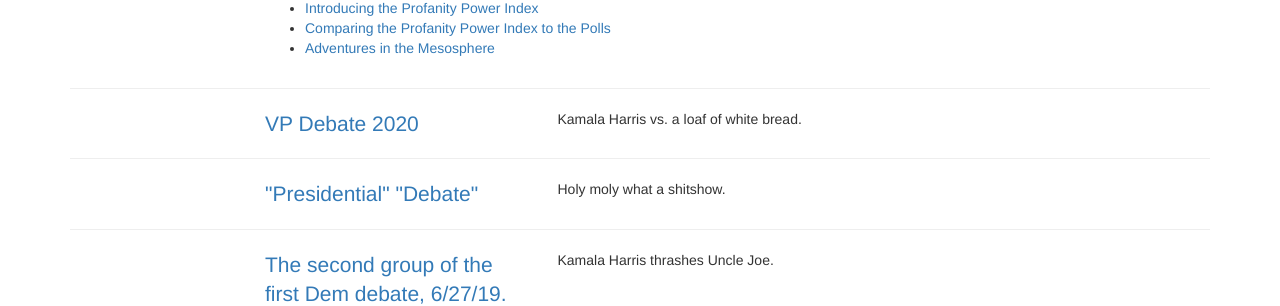
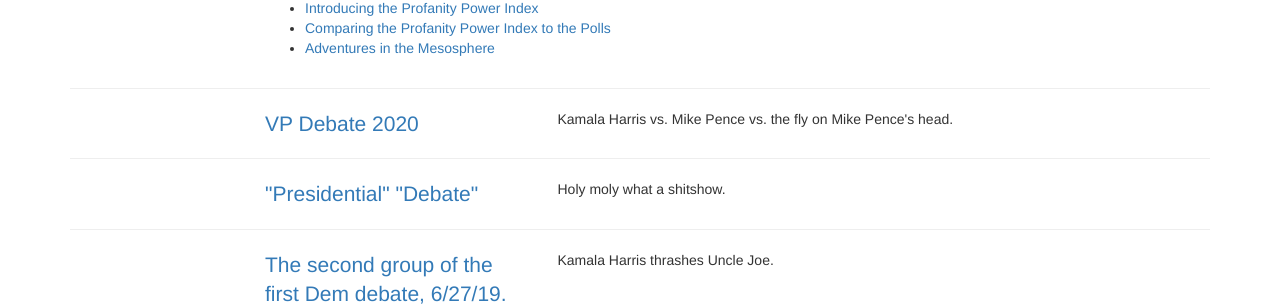
Before and after one commit to timothyrenner/timothyrenner.github.io, a Jekyll site: the page built from projects/profanitypowerindex/index.html, in a window 1280 px wide. Shown: the part 505-811 px from the top of the page. Built offline with Jekyll 4.4.1, drawn with Linux system fonts in a browser that asks for light colours; nearby versions of some CDN libraries.

Commit message:
Modify tagline for VP debate.

```diff
--- a/projects/profanitypowerindex/index.html
+++ b/projects/profanitypowerindex/index.html
@@ -45,7 +45,7 @@ layout: default
             <a class="lead" href="{{ site.url }}/projects/profanitypowerindex/20201007-vp-debate">VP Debate 2020</a>
         </div>
         <div class="col-md-5">
-            Kamala Harris vs. a loaf of white bread.
+            Kamala Harris vs. Mike Pence vs. the fly on Mike Pence's head.
         </div>
     </div>
     <hr>
```
